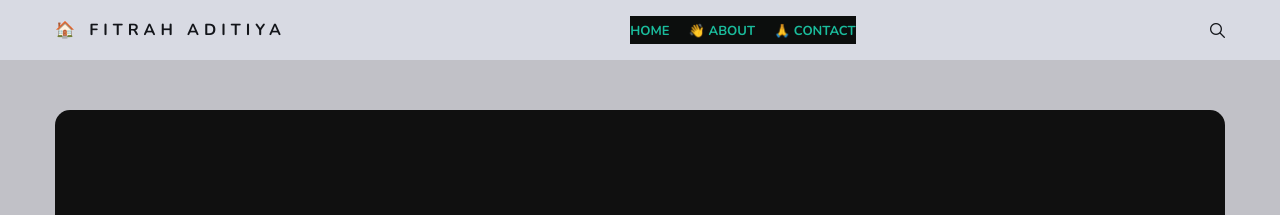
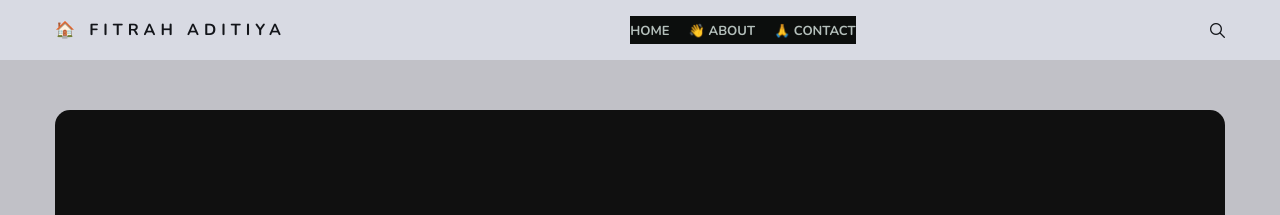
Before and after one commit to aditiyaf/home, a Jekyll site: the page built from index.html, in a window 1280 px wide. Shown: the top 215 px of the page. Built offline with Jekyll 4.4.1, drawn with Linux system fonts in a browser that asks for light colours; nearby versions of some CDN libraries; library files that are not in the unit come from our copies; the list of posts is cut into pages by our own code.

Commit message:
Update _home.scss

```diff
--- a/_sass/4-layouts/_home.scss
+++ b/_sass/4-layouts/_home.scss
@@ -63,7 +63,7 @@
     font-size: 30px;
     font-weight: 700;
     line-height: 60px;
-    color: #1abc9c;
+    color: #b4bfbb;
     &:before {
       content: '';
       position: absolute;
```
